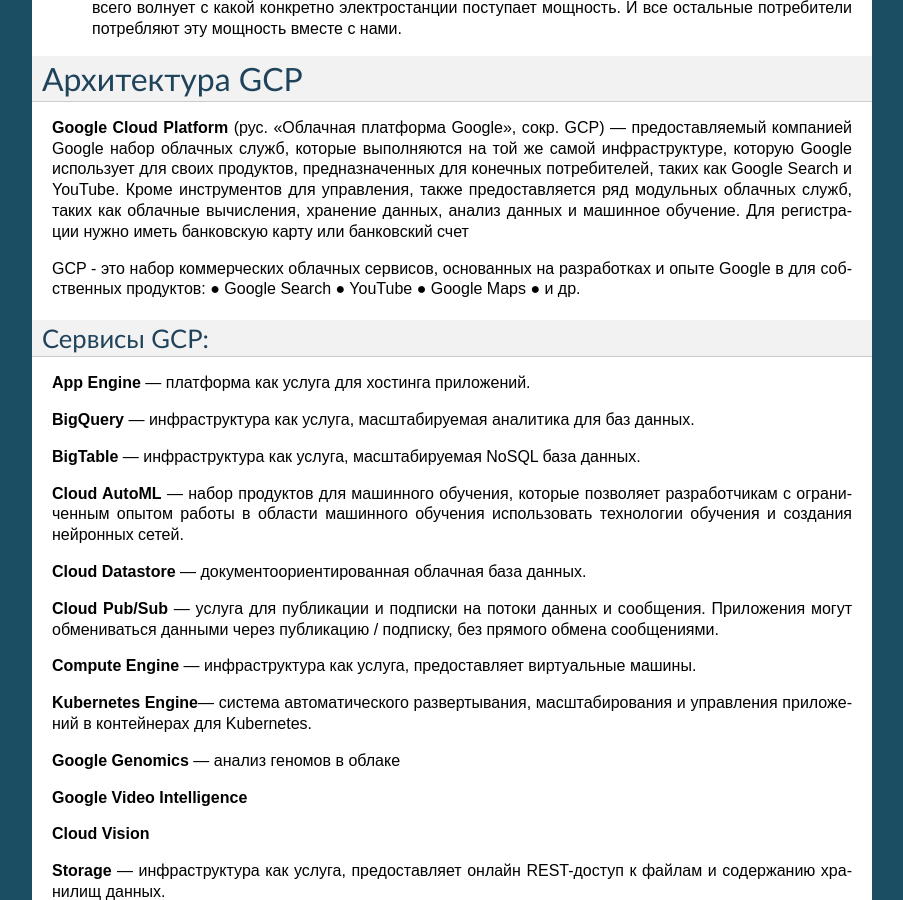
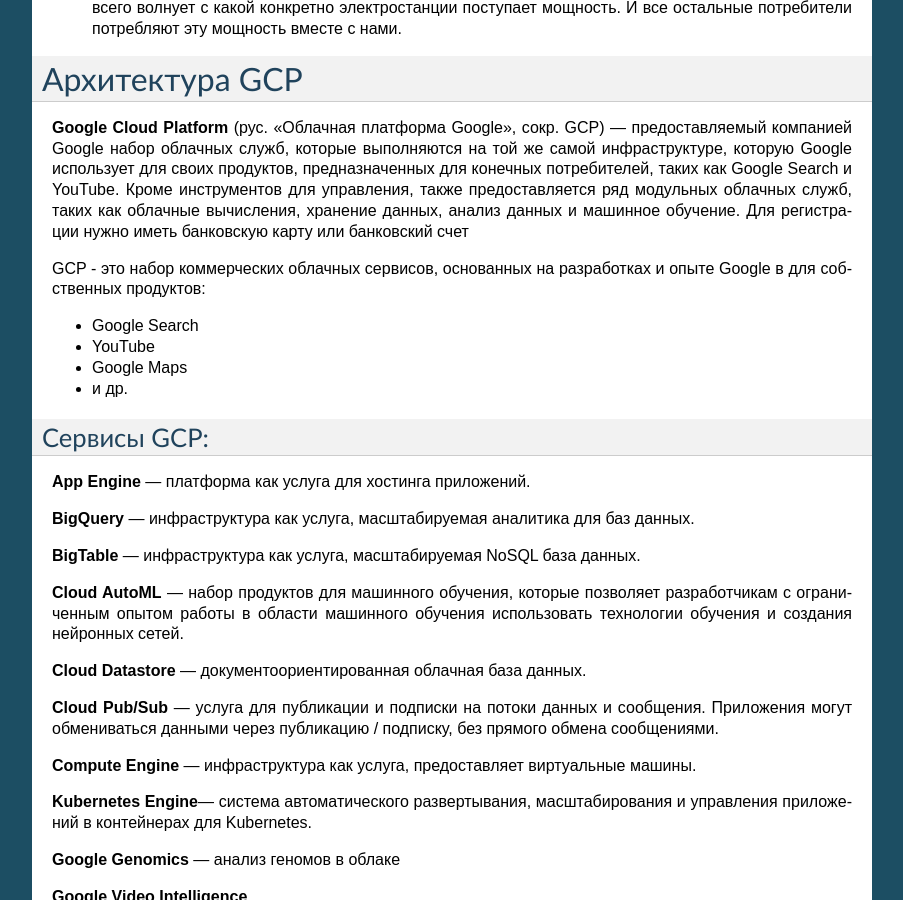
Before and after one commit to five76/clonsa, a Sphinx documentation site: the page built from docs/chapters/00_cloud/00_cloud.rst, in a window 1280 px wide and 900 px high, scrolled down 11841 px. Shown: the whole window, without its empty margins (198-1101 px from the left). Built offline with Sphinx 7.4.7, drawn with Linux system fonts in a browser that asks for light colours; pages that are not in the unit, such as notebooks, are missing from menus; some of the changed text lies outside the part shown.

Commit message:
update 1622

```diff
--- a/docs/chapters/00_cloud/00_cloud.rst
+++ b/docs/chapters/00_cloud/00_cloud.rst
@@ -288,10 +288,11 @@
 
 GCP - это набор коммерческих облачных сервисов, основанных на разработках и опыте Google в для
 собственных  продуктов:
-● Google Search
-● YouTube
-● Google Maps
-● и др.
+
+* Google Search
+* YouTube
+* Google Maps
+* и др.
 
 Сервисы GCP:
 ~~~~~~~~~~~~~
--- a/docs/chapters/00_cloud/index.rst
+++ b/docs/chapters/00_cloud/index.rst
@@ -5,3 +5,4 @@
    :maxdepth: 1
 
    00_cloud
+   00_project
```
Also changed, not shown: docs/chapters/00_cloud/00_project.rst (added, +19 -0 lines), docs/chapters/00_cloud/00_iam1.png (added), docs/chapters/00_cloud/00_iamwho.png (added), docs/chapters/00_cloud/00_prsheme.png (added).
